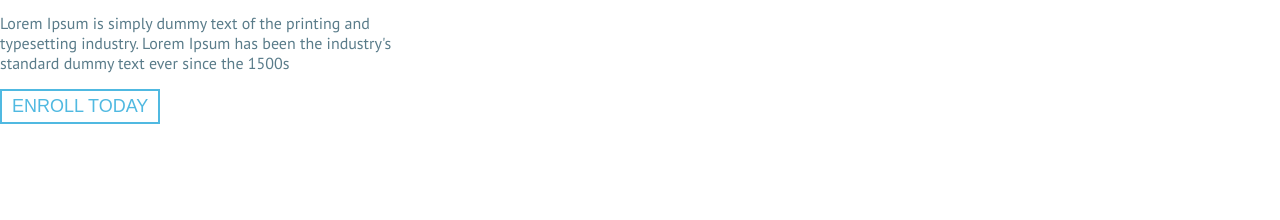
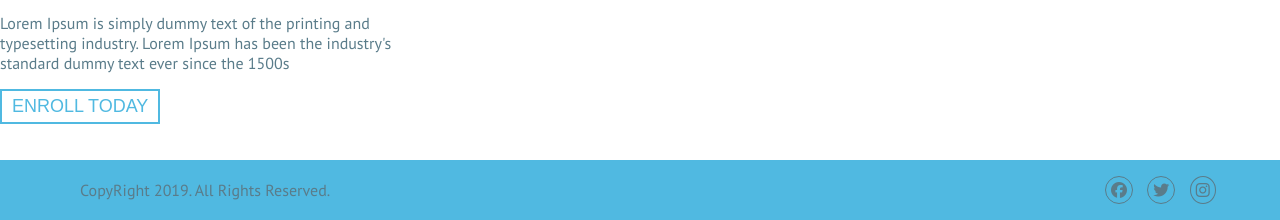
Before and after one commit to HristoShabanakov/HTML-CSS-MINI-COURSE, a plain HTML site: page 05.Landing Page - Workshop/index.html in a window 1280 px wide. Shown: the part 2057-2277 px from the top of the page. Before the commit the page ends 2217 px from the top, so only its background shows below. Drawn offline with Linux system fonts and the light colour scheme.

Commit message:
05.Landing Page - Adding the footer.

```diff
--- a/05.Landing Page - Workshop/index.html
+++ b/05.Landing Page - Workshop/index.html
@@ -150,7 +150,12 @@
         </section>
     </main>
     <footer>
-
+        <p>CopyRight 2019. All Rights Reserved.</p>
+        <ul>
+            <li><a href="#"><i class="fab fa-facebook"></i></a></li>
+            <li><a href="#"><i class="fab fa-twitter"></i></a></li>
+            <li><a href="#"><i class="fab fa-instagram"></i></a></li>
+        </ul>
     </footer>
 </body>
 
--- a/05.Landing Page - Workshop/style.css
+++ b/05.Landing Page - Workshop/style.css
@@ -200,3 +200,30 @@ body>main>section.camps>p {
     color: white;
     cursor: pointer;
 }
+
+/*footer*/
+
+footer {
+    background: #50b9e1;
+    color: #5a7c8a;
+    padding: 0px 40px 0 80px;
+}
+
+footer p {
+    display: inline-block;
+    width: 88%;
+}
+
+footer ul {
+    display: inline-block;
+}
+
+footer ul a {
+    color: #5a7c8a;
+}
+
+footer ul a i {
+    border: 1px solid #5a7c8a;
+    border-radius: 50%;
+    padding: 5px;
+}
```
